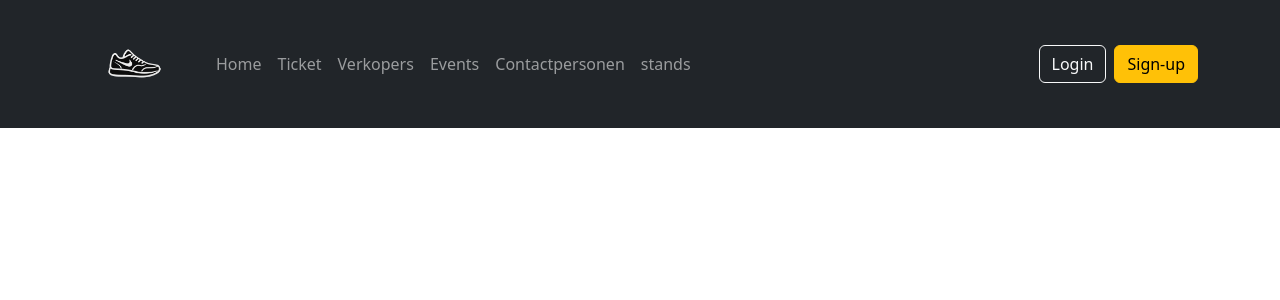
After one commit to seppanhuis/Sneakerness, a PHP site: template app/views/includes/header.php in a window 1280 px wide. The commit adds this page. Shown: the top 300 px of the page. Run offline with PHP 8.4, Linux system fonts and the light colour scheme; the template is opened without the code that fills it, so the values that code supplies are empty; some libraries are stand-ins or nearby versions.

Commit message:
link en controller function gemaakt

```diff
--- /dev/null
+++ b/app/views/includes/header.php
@@ -0,0 +1,40 @@
+<!doctype html>
+<html lang="en">
+
+<head>
+  <meta charset="utf-8">
+  <meta name="viewport" content="width=device-width, initial-scale=1">
+  <title>Sneakerness</title>
+  <link href="https://cdn.jsdelivr.net/npm/bootstrap@5.3.2/dist/css/bootstrap.min.css" rel="stylesheet" integrity="sha384-T3c6CoIi6uLrA9TneNEoa7RxnatzjcDSCmG1MXxSR1GAsXEV/Dwwykc2MPK8M2HN" crossorigin="anonymous">
+  <link rel="stylesheet" href="https://cdn.jsdelivr.net/npm/bootstrap-icons@1.11.3/font/bootstrap-icons.min.css">
+  <link rel="stylesheet" href="<?= URLROOT; ?>/public/css/style.css">
+  <link rel="shortcut icon" href="<?= URLROOT; ?>/public/img/icon.png" type="image/x-icon">
+</head>
+
+<body>
+  <header class="p-3 text-bg-dark">
+    <div class="container">
+      <nav class="navbar navbar-expand-lg navbar-dark">
+        <a href="/" class="navbar-brand d-flex align-items-center mb-2 mb-lg-0 text-white text-decoration-none">
+          <img class="logo" src="<?= URLROOT; ?>/public/img/icon.png" alt="logo">
+        </a>
+        <button class="navbar-toggler" type="button" data-bs-toggle="collapse" data-bs-target="#navbarNav" aria-controls="navbarNav" aria-expanded="false" aria-label="Toggle navigation">
+          <span class="navbar-toggler-icon"></span>
+        </button>
+        <div class="collapse navbar-collapse" id="navbarNav">
+          <ul class="navbar-nav me-auto mb-2 mb-lg-0">
+            <li class="nav-item"><a href="<?= URLROOT; ?>/homepages/index" class="nav-link">Home</a></li>
+            <li class="nav-item"><a href="<?= URLROOT; ?>/ticket/index" class="nav-link">Ticket</a></li>
+            <li class="nav-item"><a href="<?= URLROOT; ?>/Verkopers/index" class="nav-link">Verkopers</a></li>
+            <li class="nav-item"><a href="<?= URLROOT; ?>/Event/index" class="nav-link">Events</a></li>
+            <li class="nav-item"><a href="<?= URLROOT; ?>/ContactPersoon/index" class="nav-link">Contactpersonen</a></li>
+            <li class="nav-item"><a href="<?= URLROOT; ?>/stands/index" class="nav-link">stands</a></li>
+          </ul>
+          <div class="d-flex">
+            <button type="button" class="btn btn-outline-light me-2">Login</button>
+            <button type="button" class="btn btn-warning">Sign-up</button>
+          </div>
+        </div>
+      </nav>
+    </div>
+  </header>
```
Also changed, not shown: app/controllers/Homepages.php (added, +28 -0 lines), app/views/ContactPersoon/index.php (+6 -3 lines), app/views/ContactPersoon/create.php (added), app/views/homepages/create.php (deleted).
